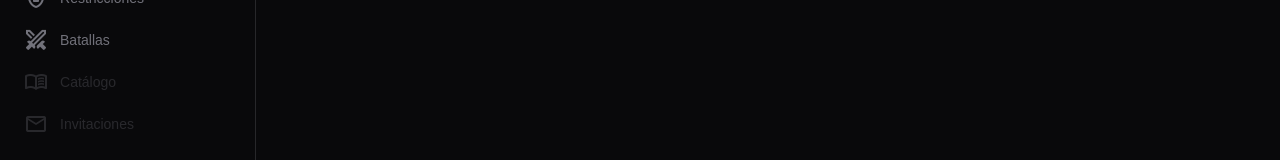
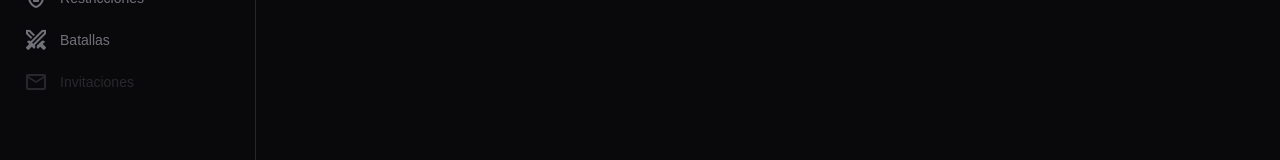
Before and after one commit to ERNI-Academy/ERNI-Bots_V2, a Next.js app in the folder AdminPanelWeb/: page /bosses in a window 1280 px wide. Shown: the part 356-516 px from the top of the page. Built offline with nearby package versions, Linux system fonts and the light colour scheme; no server answers.

Commit message:
feat: remove disabled catalog item from admin sidebar navigation

```diff
--- a/AdminPanelWeb/components/AdminSidebar.tsx
+++ b/AdminPanelWeb/components/AdminSidebar.tsx
@@ -12,7 +12,6 @@ const navItems = [
   { label: "Bosses",        icon: "skull",       href: "/bosses" },
   { label: "Restricciones", icon: "shield_lock", href: "/constraints" },
   { label: "Batallas",      icon: "swords",      href: "/battles" },
-  { label: "Catálogo",      icon: "menu_book",   href: "/catalog",      disabled: true },
   { label: "Invitaciones",  icon: "mail",        href: "/invitations",  disabled: true },
 ];
 
```
